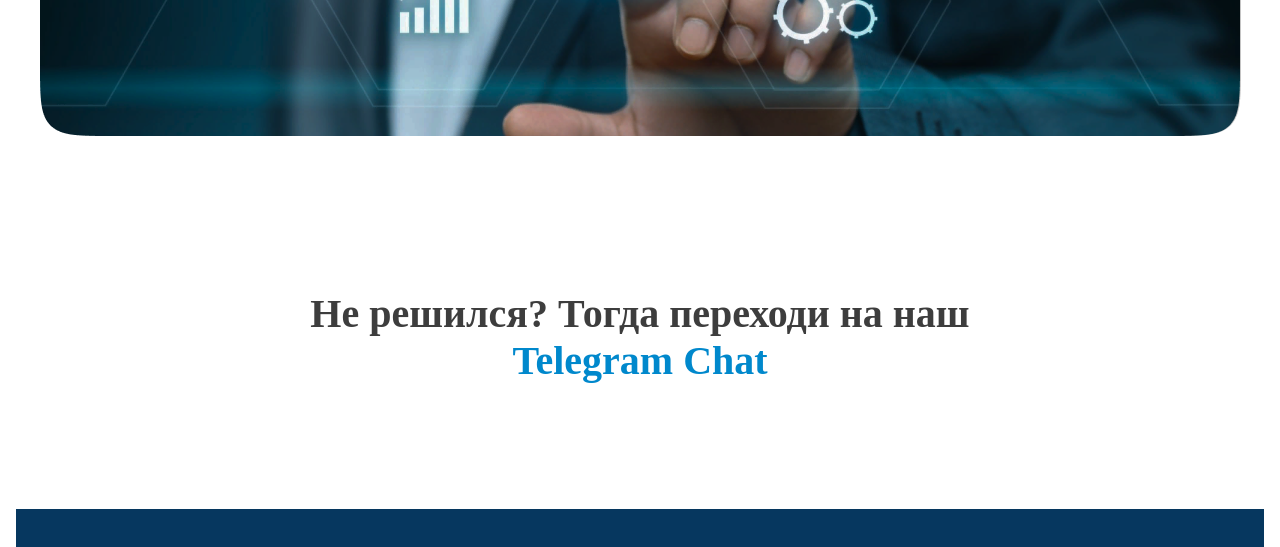
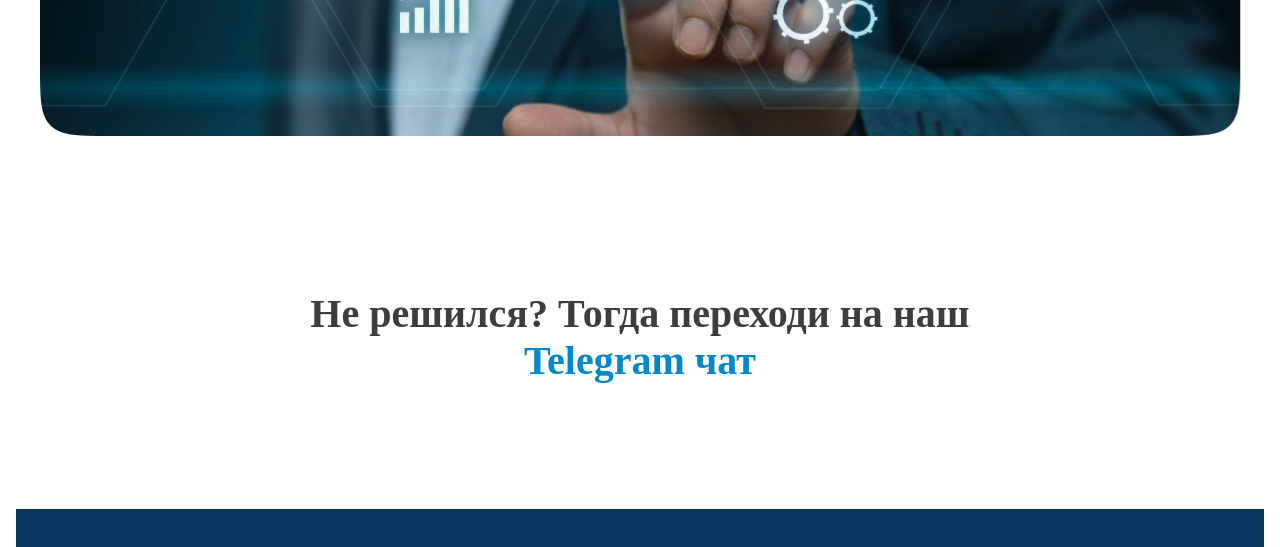
Before and after one commit to yury7412/CRM-system-of-photo-services, a plain HTML site: page index.html in a window 1280 px wide. Shown: the part 1925-2472 px from the top of the page. Drawn offline with Linux system fonts and the light colour scheme.

Commit message:
Update index.html

```diff
--- a/index.html
+++ b/index.html
@@ -91,7 +91,7 @@
 
 <section class="section_tel">
     <div class="info_tel">
-        <h1 class="txt_tel">Не решился? Тогда переходи на наш <br><a href="https://t.me/+o0cmrGFCD2Y0Njgy"><span href="https://t.me/CRMPhotoYury_bot" class="bold">Telegram Chat</span></a></h1>
+        <h1 class="txt_tel">Не решился? Тогда переходи на наш <br><a href="https://t.me/+o0cmrGFCD2Y0Njgy"><span href="https://t.me/CRMPhotoYury_bot" class="bold">Telegram чат</span></a></h1>
     </div>
 </section>
 
```
